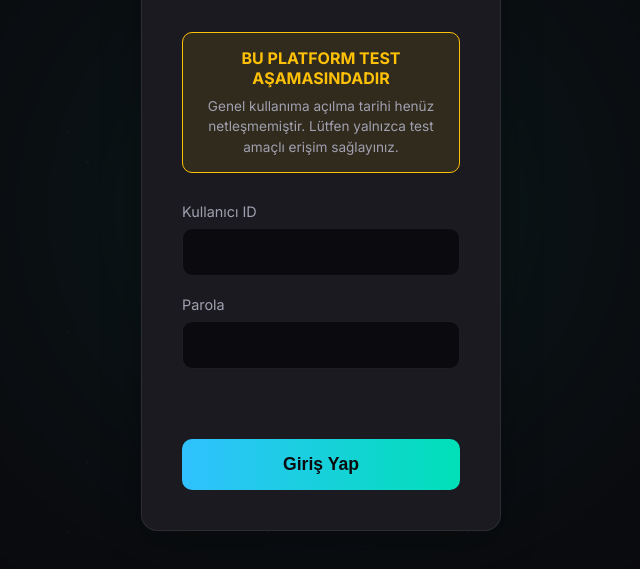
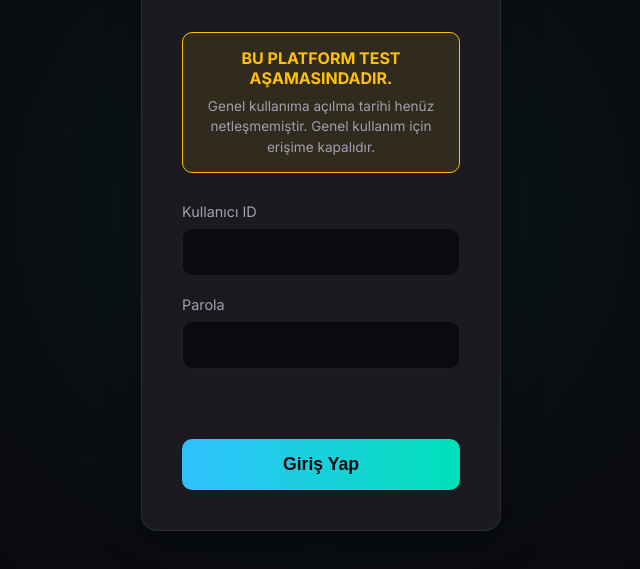
Before and after one commit to xWasdE/CapX, a plain HTML site: page login.html in a window 1280 px wide. Shown: the part 191-760 px from the top of the page, without its empty margins (319-959 px from the left). Drawn offline with Linux system fonts and the light colour scheme.

Commit message:
Update login.html

```diff
--- a/login.html
+++ b/login.html
@@ -18,8 +18,8 @@
         <div class="login-card">
             <img src="logo.png" alt="CapX Logosu" class="site-logo">
             <div class="notice-box">
-                <h2>BU PLATFORM TEST AŞAMASINDADIR</h2>
-                <p>Genel kullanıma açılma tarihi henüz netleşmemiştir. Lütfen yalnızca test amaçlı erişim sağlayınız.</p>
+                <h2>BU PLATFORM TEST AŞAMASINDADIR.</h2>
+                <p>Genel kullanıma açılma tarihi henüz netleşmemiştir. Genel kullanım için erişime kapalıdır.</p>
             </div>
             <form id="login-form">
                 <div class="input-group">
@@ -38,4 +38,5 @@
 
     <script src="login.script.js"></script>
 </body>
+
 </html>
```
